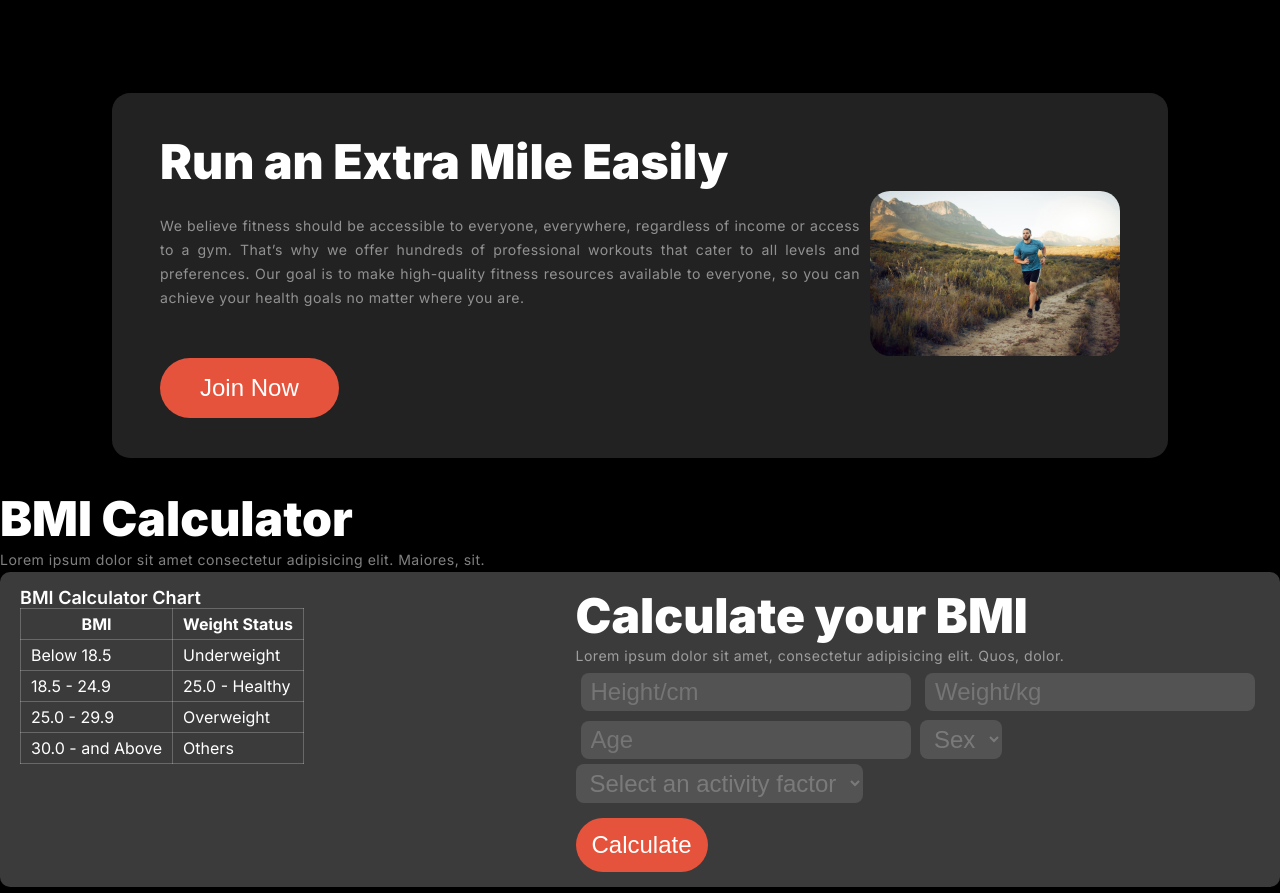
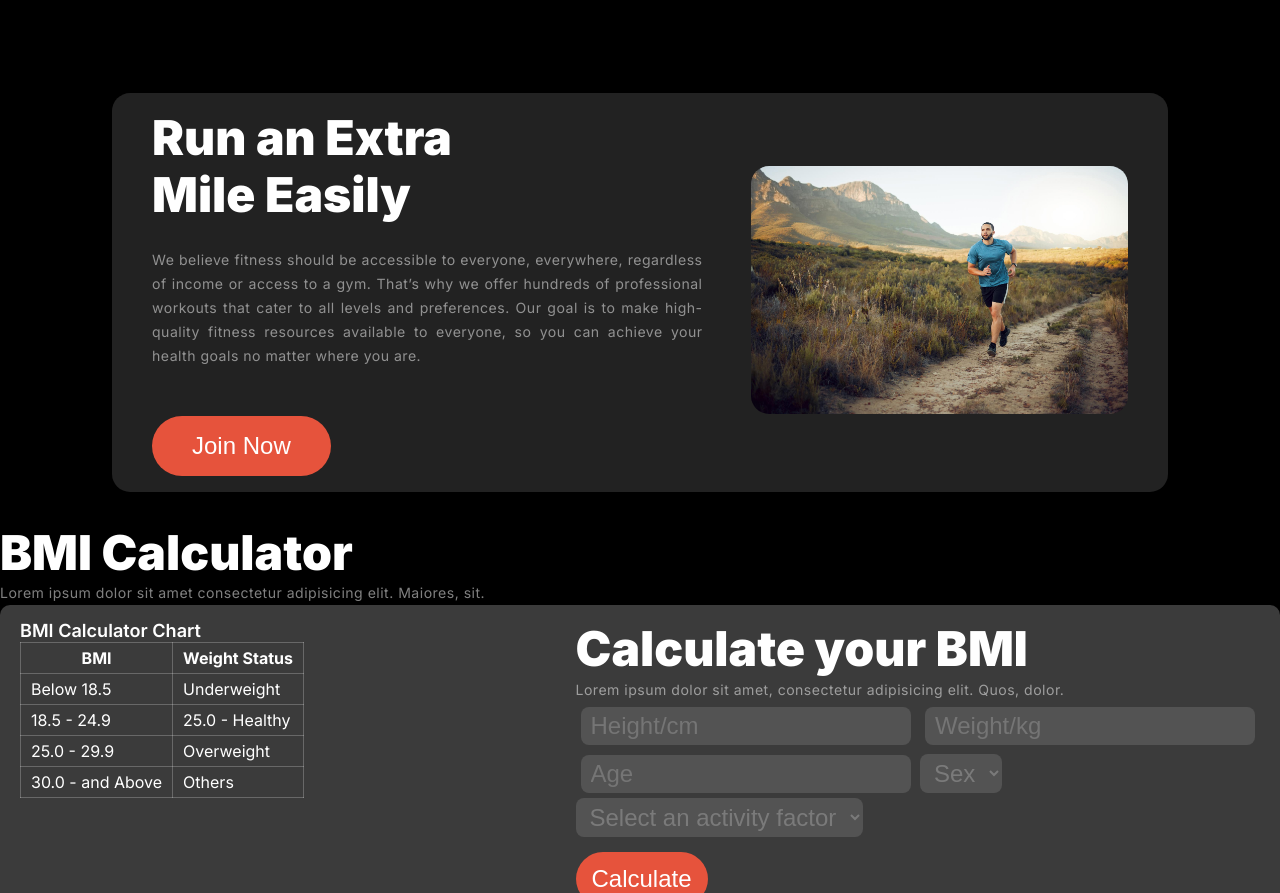
Before and after one commit to asimdhali/B10A02, a plain HTML site: page index.html in a window 1280 px wide. Shown: the part 1495-2388 px from the top of the page. Drawn offline with Linux system fonts and the light colour scheme.

Commit message:
runner section corrected

```diff
--- a/index.html
+++ b/index.html
@@ -129,7 +129,7 @@
     <!-- ========= RUN EXTRA STARTS ========== -->
      <section class="container runner">
         <div class="run-left">
-            <h1>Run an Extra Mile Easily</h1>
+            <h1>Run an Extra <br> Mile Easily</h1>
             <p>We believe fitness should be accessible to everyone, everywhere, regardless of income or access to a gym. That’s why we offer hundreds of professional workouts that cater to all levels and preferences. Our goal is to make high-quality fitness resources available to everyone, so you can achieve your health goals no matter where you are.</p>
             <button class="primary-btn">Join Now</button>
         </div>
--- a/styles/style.css
+++ b/styles/style.css
@@ -321,13 +321,14 @@ h2{
 
 /* ========= RUN EXTRA STARTS ========== */
 .runner {
+    background: rgb(34, 34, 34);
+    padding: 1rem 2.5rem;
     border-radius: 1.13rem;
-    background: rgb(34, 34, 34);
-    padding: 2.5rem 3rem;
     display: flex;
     justify-content: space-between;
     align-items: center;
     margin-top: 6rem;
+    gap: 3rem;
 }
 
 .run-left h1{
@@ -345,9 +346,11 @@ h2{
 }
 
 .run-right img{
-    width: 250px;
-    border-radius: 20px;
+    max-width: 30rem;
+    height: auto;
+    border-radius: 1.13rem;
 }
+
 
 /* ============ BMI CALCULATOR STARTS ============ */
 .bmi-content{
```
